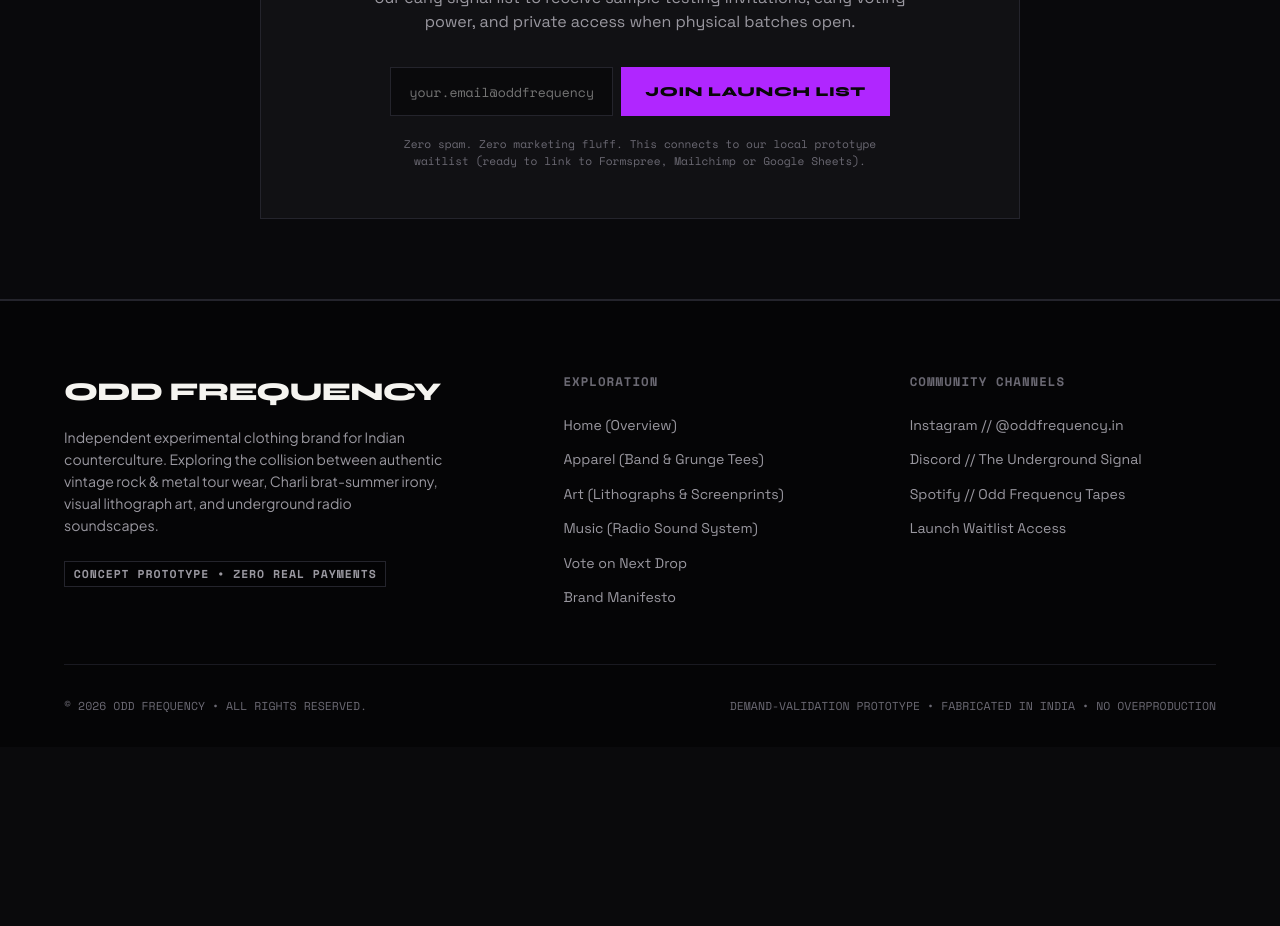
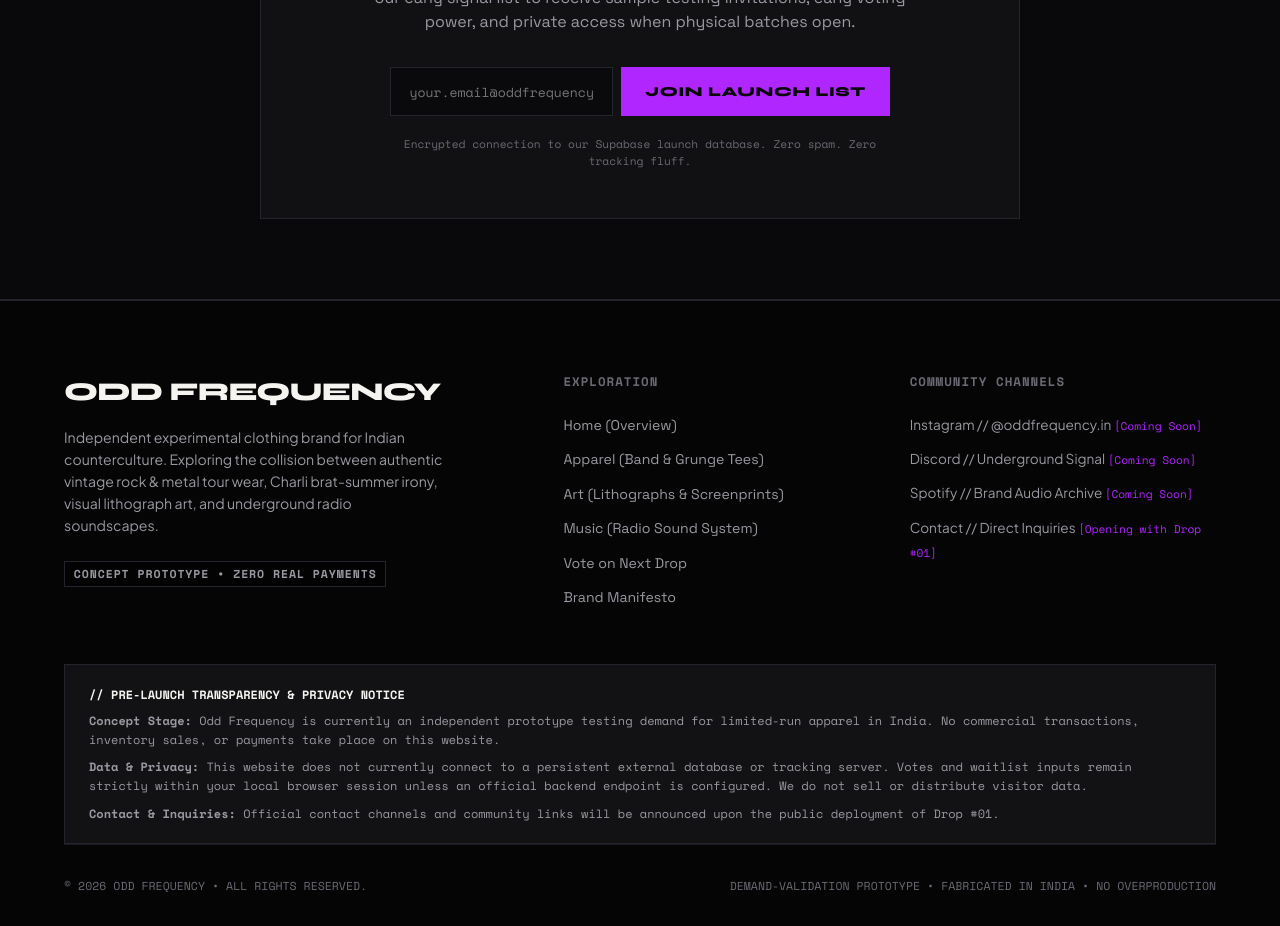
Before and after one commit to RanbeerReddy/ODDFrequency, a React (Vite) app: page / in a window 1280 px wide. Shown: the part 6920-7846 px from the top of the page. Before the commit the page ends 7667 px from the top, so only its background shows below. Built offline with nearby package versions, Linux system fonts and the light colour scheme; no server answers.

Commit message:
feat(waitlist): add async early access submission handling and footer brand links

```diff
--- a/src/components/Footer.jsx
+++ b/src/components/Footer.jsx
@@ -60,33 +60,58 @@ export default function Footer({ onSwitchView, onOpenArena }) {
             <h4>COMMUNITY CHANNELS</h4>
             <ul className="footer-links-list">
               <li>
-                <a href="https://instagram.com" target="_blank" rel="noopener noreferrer">
-                  Instagram // @oddfrequency.in
-                </a>
+                <span style={{ color: 'var(--text-secondary)', fontSize: '0.85rem' }}>
+                  Instagram // @oddfrequency.in <span style={{ color: 'var(--accent-lime)', fontSize: '0.7rem', fontFamily: 'var(--font-mono)' }}>[Coming Soon]</span>
+                </span>
               </li>
               <li>
-                <a href="https://discord.com" target="_blank" rel="noopener noreferrer">
-                  Discord // The Underground Signal
-                </a>
+                <span style={{ color: 'var(--text-secondary)', fontSize: '0.85rem' }}>
+                  Discord // Underground Signal <span style={{ color: 'var(--accent-lime)', fontSize: '0.7rem', fontFamily: 'var(--font-mono)' }}>[Coming Soon]</span>
+                </span>
               </li>
               <li>
-                <a href="https://spotify.com" target="_blank" rel="noopener noreferrer">
-                  Spotify // Odd Frequency Tapes
-                </a>
+                <span style={{ color: 'var(--text-secondary)', fontSize: '0.85rem' }}>
+                  Spotify // Brand Audio Archive <span style={{ color: 'var(--accent-lime)', fontSize: '0.7rem', fontFamily: 'var(--font-mono)' }}>[Coming Soon]</span>
+                </span>
               </li>
               <li>
-                <a href="#waitlist" onClick={(e) => { e.preventDefault(); window.scrollTo({ top: document.body.scrollHeight, behavior: 'smooth' }); }}>
-                  Launch Waitlist Access
-                </a>
+                <span style={{ color: 'var(--text-secondary)', fontSize: '0.85rem' }}>
+                  Contact // Direct Inquiries <span style={{ color: 'var(--accent-lime)', fontSize: '0.7rem', fontFamily: 'var(--font-mono)' }}>[Opening with Drop #01]</span>
+                </span>
               </li>
             </ul>
           </div>
         </div>
 
+        {/* Pre-Launch Transparency & Privacy Notice */}
+        <div style={{
+          marginTop: '2rem',
+          padding: '1.25rem 1.5rem',
+          background: 'var(--bg-secondary)',
+          border: '1px solid var(--border-color)',
+          fontFamily: 'var(--font-mono)',
+          fontSize: '0.75rem',
+          color: 'var(--text-secondary)',
+          lineHeight: '1.6'
+        }}>
+          <div style={{ color: 'var(--text-primary)', fontWeight: '700', marginBottom: '0.4rem', textTransform: 'uppercase' }}>
+            // PRE-LAUNCH TRANSPARENCY &amp; PRIVACY NOTICE
+          </div>
+          <p style={{ marginBottom: '0.5rem' }}>
+            <strong>Concept Stage:</strong> Odd Frequency is currently an independent prototype testing demand for limited-run apparel in India. No commercial transactions, inventory sales, or payments take place on this website.
+          </p>
+          <p style={{ marginBottom: '0.5rem' }}>
+            <strong>Data &amp; Privacy:</strong> This website does not currently connect to a persistent external database or tracking server. Votes and waitlist inputs remain strictly within your local browser session unless an official backend endpoint is configured. We do not sell or distribute visitor data.
+          </p>
+          <p style={{ margin: 0 }}>
+            <strong>Contact &amp; Inquiries:</strong> Official contact channels and community links will be announced upon the public deployment of Drop #01.
+          </p>
+        </div>
+
         {/* Bottom copyright & disclaimer row */}
         <div className="footer-bottom-row">
           <div>
-            &copy; {new Date().getFullYear()} ODD FREQUENCY &bull; ALL RIGHTS RESERVED.
+            &copy; 2026 ODD FREQUENCY &bull; ALL RIGHTS RESERVED.
           </div>
           <div>
             DEMAND-VALIDATION PROTOTYPE &bull; FABRICATED IN INDIA &bull; NO OVERPRODUCTION
--- a/src/components/Newsletter.jsx
+++ b/src/components/Newsletter.jsx
@@ -1,15 +1,40 @@
 import React, { useState } from 'react';
+import { isSupabaseConfigured } from '../lib/supabase.js';
 
 export default function Newsletter({ onRegisterEmail }) {
   const [email, setEmail] = useState('');
-  const [subscribed, setSubscribed] = useState(false);
+  const [isSubmitting, setIsSubmitting] = useState(false);
+  const [submissionResult, setSubmissionResult] = useState(null);
+  const [submittedEmail, setSubmittedEmail] = useState(null);
 
-  const handleSubmit = (e) => {
+  const handleSubmit = async (e) => {
     e.preventDefault();
-    if (!email.trim() || !email.includes('@')) return;
-    onRegisterEmail(email);
-    setSubscribed(true);
-    setEmail('');
+    const cleanEmail = email.trim();
+    if (!cleanEmail || !cleanEmail.includes('@') || !cleanEmail.includes('.')) return;
+
+    if (!isSupabaseConfigured) {
+      onRegisterEmail(cleanEmail);
+      setSubmittedEmail(cleanEmail);
+      setEmail('');
+      return;
+    }
+
+    setIsSubmitting(true);
+    setSubmissionResult(null);
+    try {
+      const res = await onRegisterEmail(cleanEmail);
+      setSubmissionResult(res);
+      if (res?.success) {
+        setEmail('');
+      }
+    } catch {
+      setSubmissionResult({
+        success: false,
+        message: 'Network error communicating with waitlist database.'
+      });
+    } finally {
+      setIsSubmitting(false);
+    }
   };
 
   return (
@@ -24,7 +49,21 @@ export default function Newsletter({ onRegisterEmail }) {
             Odd Frequency is currently in its demand-validation prototype phase. Join our early signal list to receive sample testing invitations, early voting power, and private access when physical batches open.
           </p>
 
-          {subscribed ? (
+          {!isSupabaseConfigured && submittedEmail ? (
+            <div style={{
+              background: 'rgba(255, 170, 0, 0.1)',
+              border: '1px solid #ffaa00',
+              color: '#ffc83b',
+              padding: '1.25rem 2rem',
+              fontFamily: 'var(--font-mono)',
+              fontSize: '0.85rem',
+              maxWidth: '560px',
+              width: '100%',
+              lineHeight: '1.5'
+            }}>
+              &bull; <strong>NOTICE &bull; WAITLIST DISCONNECTED:</strong> The live waitlist service is not yet connected to a server database. Your email ({submittedEmail}) was not transmitted to a server. Real early access signups will open when the backend is deployed.
+            </div>
+          ) : submissionResult?.success ? (
             <div style={{
               background: 'rgba(212, 255, 0, 0.12)',
               border: '1px solid var(--accent-lime)',
@@ -32,14 +71,29 @@ export default function Newsletter({ onRegisterEmail }) {
               padding: '1.25rem 2rem',
               fontFamily: 'var(--font-mono)',
               fontSize: '0.85rem',
-              maxWidth: '520px',
+              maxWidth: '560px',
               width: '100%',
               lineHeight: '1.5'
             }}>
-              &check; SIGNAL LOCKED. You are registered in the local launch interest queue. When our first batch of samples enters production in India, we will notify you first.
+              &check; <strong>{submissionResult.message}</strong>
             </div>
           ) : (
             <form onSubmit={handleSubmit} className="first-freq-form">
+              {submissionResult && !submissionResult.success && (
+                <div style={{
+                  background: 'rgba(239, 68, 68, 0.12)',
+                  border: '1px solid #ef4444',
+                  color: '#f87171',
+                  padding: '0.75rem 1rem',
+                  fontFamily: 'var(--font-mono)',
+                  fontSize: '0.8rem',
+                  marginBottom: '1rem',
+                  width: '100%',
+                  maxWidth: '560px'
+                }}>
+                  &times; {submissionResult.message}
+                </div>
+              )}
               <div className="first-freq-input-row">
                 <input
                   type="email"
@@ -47,15 +101,18 @@ export default function Newsletter({ onRegisterEmail }) {
                   value={email}
                   onChange={(e) => setEmail(e.target.value)}
                   required
+                  disabled={isSubmitting}
                   className="first-freq-input"
                   aria-label="Email address for launch list"
                 />
-                <button type="submit" className="first-freq-btn">
-                  JOIN LAUNCH LIST
+                <button type="submit" disabled={isSubmitting} className="first-freq-btn">
+                  {isSubmitting ? 'CONNECTING...' : 'JOIN LAUNCH LIST'}
                 </button>
               </div>
               <p className="first-freq-privacy">
-                Zero spam. Zero marketing fluff. This connects to our local prototype waitlist (ready to link to Formspree, Mailchimp or Google Sheets).
+                {isSupabaseConfigured
+                  ? 'Encrypted connection to our Supabase launch database. Zero spam. Zero tracking fluff.'
+                  : 'Pre-launch notice: The database endpoint is pending connection. Submissions are not currently captured on a server.'}
               </p>
             </form>
           )}
```
